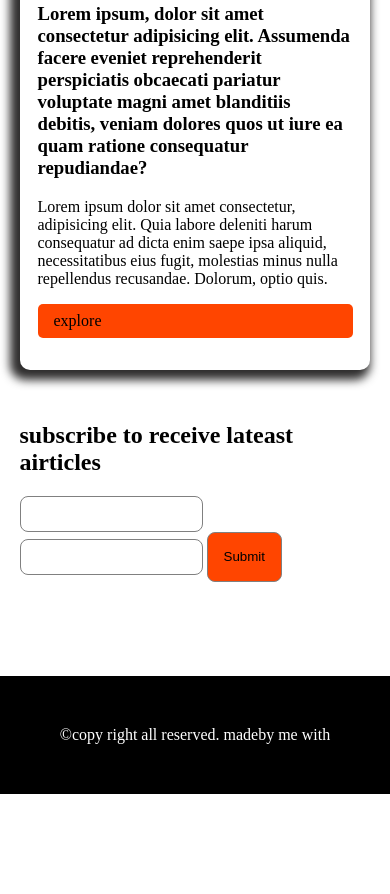
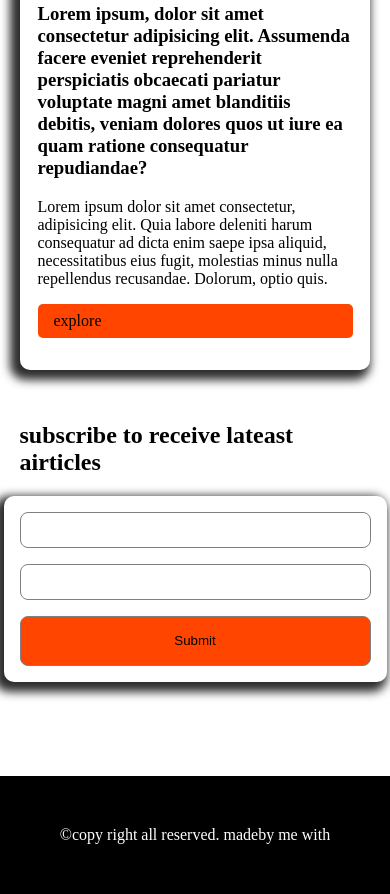
Before and after one commit to nandinikalakota/day4, a plain HTML site: page index.html in a window 390 px wide. Shown: the part 3987-4881 px from the top of the page. Before the commit the page ends 4781 px from the top, so only its background shows below. Drawn offline with Linux system fonts and the light colour scheme; some icons are missing.

Commit message:
first commit

```diff
--- a/style.css
+++ b/style.css
@@ -242,4 +242,13 @@ side-links {
     width: 100%;
     margin-top: 16px;
   }
+  form {
+    display: flex;
+    flex-direction: column;
+    gap: 1rem;
+    width: 100%;
+    box-shadow: var(--box-shadow);
+    padding: 1rem;
+    border-radius: 10px;
+  }
 }
```
Also changed, not shown: 1 other file.
